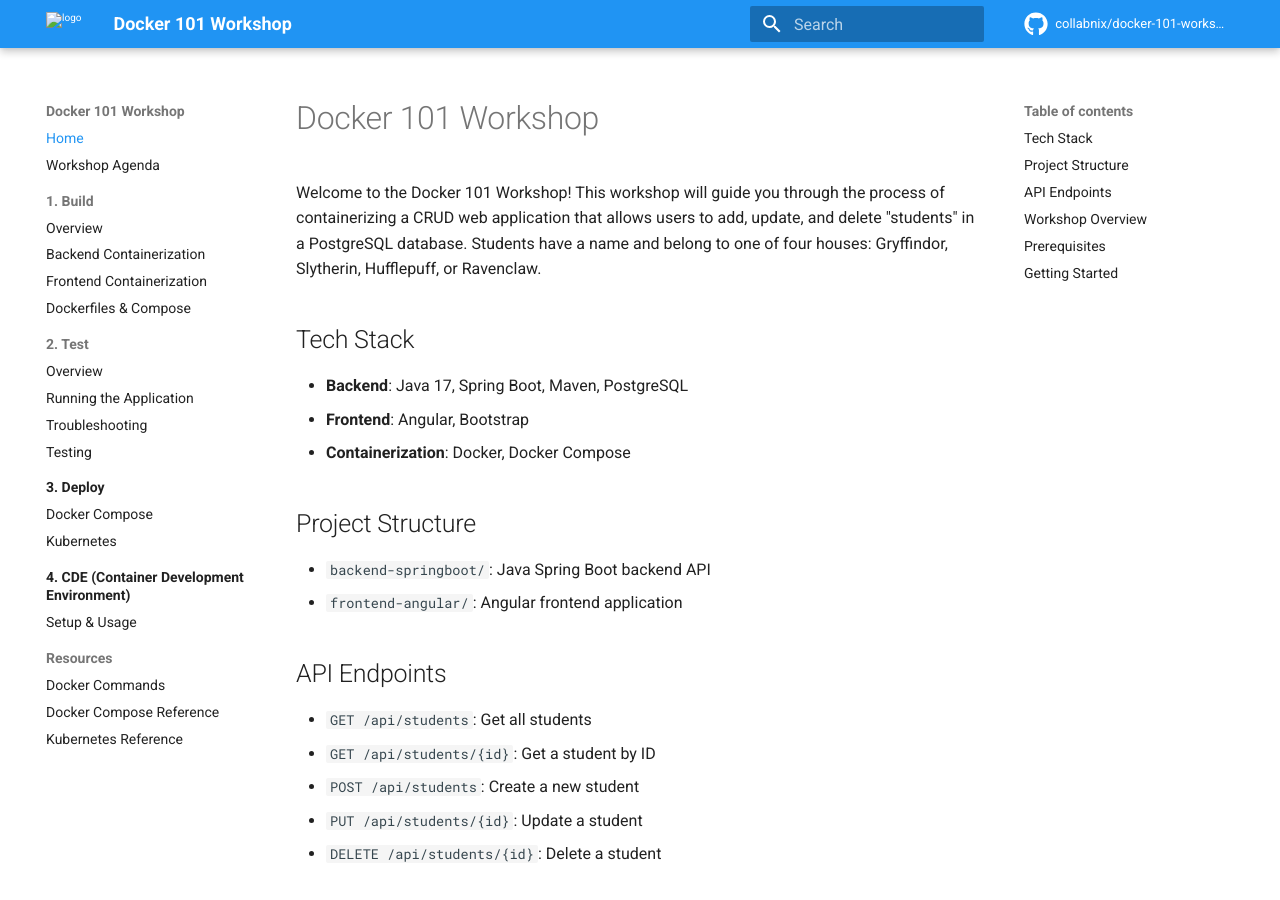
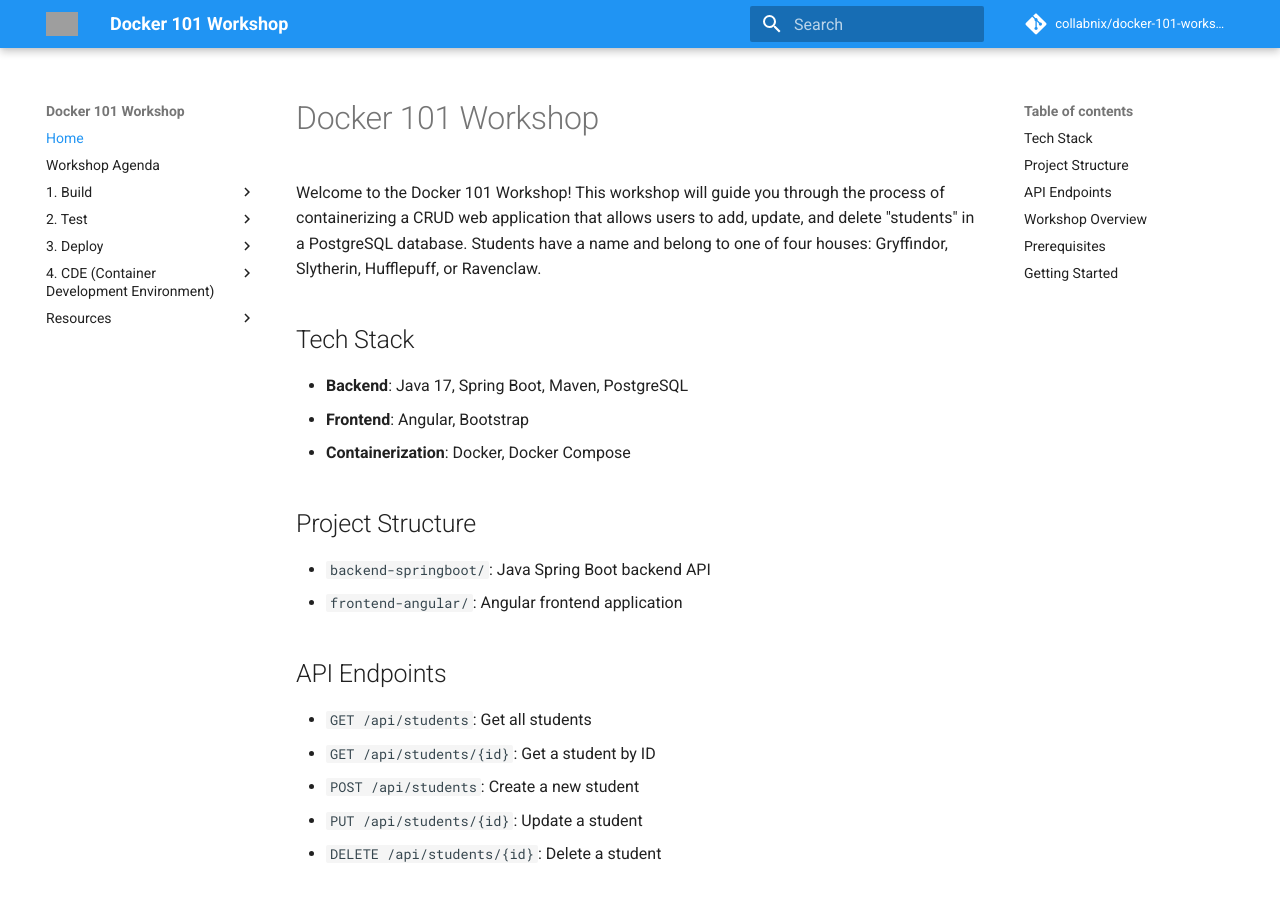
Before and after one commit to collabnix/docker-101-workshop-docs, an MkDocs documentation site: the page built from docs/index.md, in a window 1280 px wide and 900 px high. Built offline with MkDocs 1.6.1 and Material for MkDocs 9.7.7, drawn with Linux system fonts in a browser that asks for light colours; comment, search, counter and statistics services are not loaded; grey boxes are pictures that could not be loaded.

Commit message:
Update mkdocs.yml

```diff
--- a/mkdocs.yml
+++ b/mkdocs.yml
@@ -6,20 +6,15 @@
 
 theme:
   name: material
-  features:
-    - navigation.instant
-    - navigation.tracking
-    - navigation.sections
-    - navigation.indexes
-    - navigation.expand
-    - toc.follow
+  language: en
   palette:
     primary: blue
-    accent: indigo
-  icon:
-    repo: fontawesome/brands/github
-  logo: assets/images/docker-logo.png
-  favicon: assets/images/docker-favicon.png
+    accent: blue
+  font:
+    text: Roboto
+    code: Roboto Mono
+  favicon: assets/images/favicon.png
+  logo: 'images/docker-logo-white.svg'
 
 markdown_extensions:
   - pymdownx.highlight:
```
